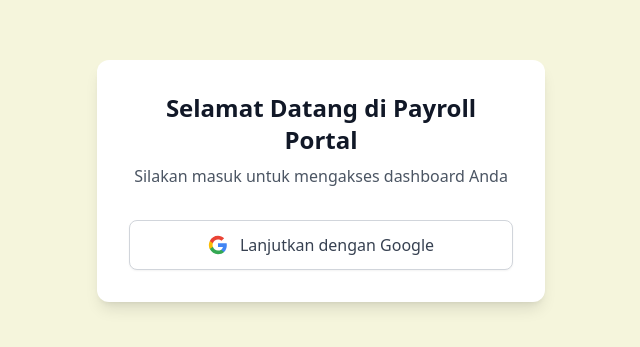
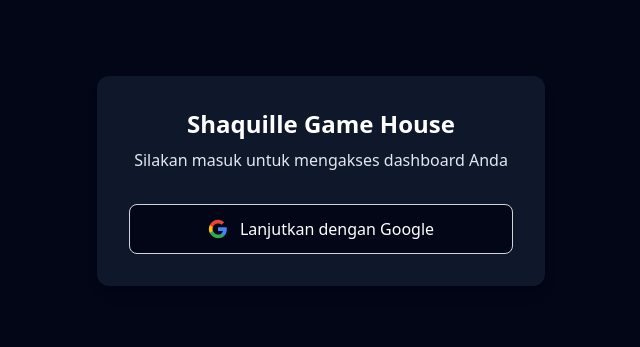
Before and after one commit to 999Bandits/WebFH, a Next.js app: page /login in a window 1280 px wide. Shown: the part 219-566 px from the top of the page, without its empty margins (319-959 px from the left). Built offline with nearby package versions, Linux system fonts and the light colour scheme; no server answers.

Commit message:
modify login UI

```diff
--- a/app/login/page.tsx
+++ b/app/login/page.tsx
@@ -41,14 +41,14 @@ export default function LoginPage() {
   };
 
   return (
-    <div className="min-h-screen flex items-center justify-center bg-ivory-cream px-4 sm:px-6 lg:px-8">
+    <div className="min-h-screen flex items-center justify-center bg-slate-950 px-4 sm:px-6 lg:px-8">
       <div className="max-w-md w-full">
-        <div className="bg-white rounded-xl shadow-lg p-8 text-center">
+        <div className="bg-slate-900 rounded-xl shadow-lg p-8 text-center">
           {/* Title */}
-          <h1 className="text-2xl font-bold text-gray-900 mb-2">
-            Selamat Datang di Payroll Portal
+          <h1 className="text-2xl font-bold text-white mb-2">
+            Shaquille Game House
           </h1>
-          <p className="text-gray-600 mb-8">
+          <p className="text-slate-200 mb-8">
             Silakan masuk untuk mengakses dashboard Anda
           </p>
 
@@ -63,7 +63,7 @@ export default function LoginPage() {
           <button
             onClick={handleGoogleSignIn}
             disabled={isLoading}
-            className="w-full flex items-center justify-center gap-3 px-4 py-3 border border-gray-300 rounded-lg shadow-sm bg-white text-gray-700 font-medium hover:bg-gray-50 hover:border-gray-400 transition-all duration-200 disabled:opacity-50 disabled:cursor-not-allowed"
+            className="w-full flex items-center justify-center gap-3 px-4 py-3 border border-gray-300 rounded-lg shadow-sm bg-slate-950 text-white font-medium hover:bg-slate-900 hover:border-gray-400 transition-all duration-200 disabled:opacity-50 disabled:cursor-not-allowed"
           >
             {isLoading ? (
               <>
```
